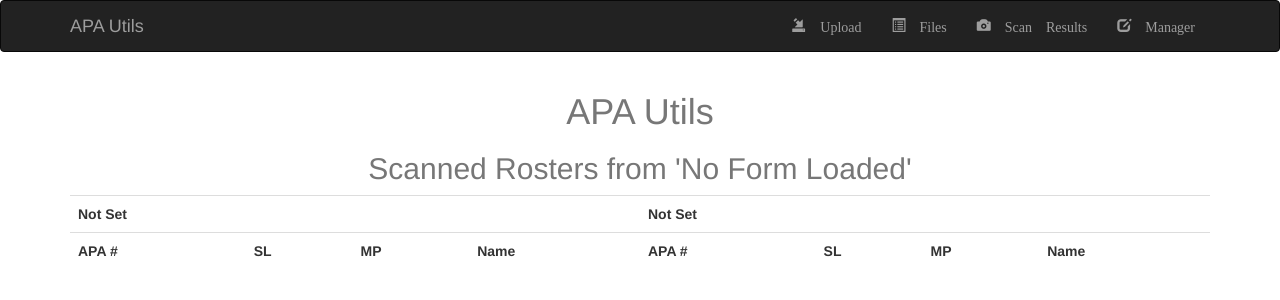
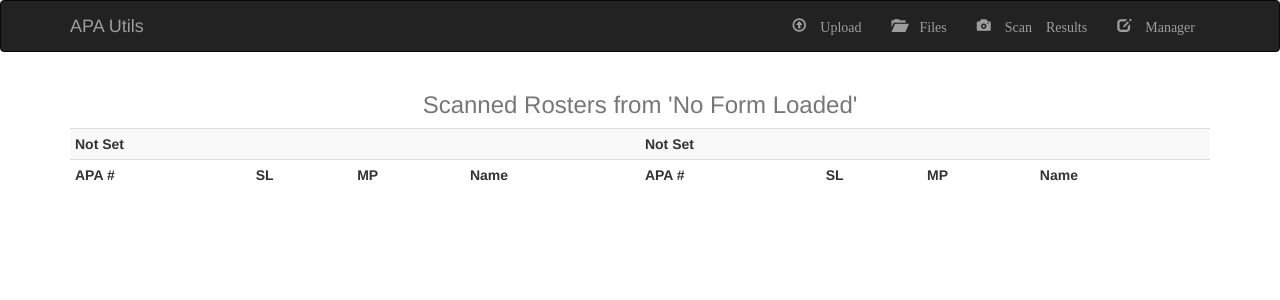
Before and after one commit to paulecar/apa, a Flask app: page / in a window 1280 px wide. Shown: the top 300 px of the page. Run offline with Flask 2, Linux system fonts and the light colour scheme; lists and menus that the app fills with data are empty; some libraries are stand-ins or nearby versions.

Commit message:
Improved formatting

```diff
--- a/app/routes.py
+++ b/app/routes.py
@@ -52,11 +52,9 @@ def index():
                                          awayname=awayTeamName,
                                          current_form = current_form))
 
-    if request.cookies.get('ID'):
-        flash('Cookie found:', request.cookies.get('ID'))
-    else:
+    if not request.cookies.get('ID'):
         # Create a cookie ID, which is used to create a separate folder on the server for documents
-        flash('Creating new session ID')
+        flash('Created new session ID')
         resp.set_cookie('ID', unique_id(), expires=expire_date)
 
     return resp
@@ -95,7 +93,7 @@ def uploader():
         os.makedirs(os.path.join(app.config['UPLOAD_FOLDER'], request.cookies.get('ID')), exist_ok=True)
         filename = secure_filename(f.filename)
         f.save(os.path.join(app.config['UPLOAD_FOLDER'], request.cookies.get('ID'), filename))
-        flash('file uploaded successfully')
+        flash('File uploaded successfully')
 
         # Start backgound conversion and scan process
         path=os.path.join(app.config['UPLOAD_FOLDER'], request.cookies.get('ID'))
@@ -128,9 +126,7 @@ def convert(filename):
     newname = filename.rsplit('.', 1)[0] + '.png'
     png_file = os.path.join(app.config['UPLOAD_FOLDER'], request.cookies.get('ID'), newname)
 
-    # print("Conv Start: ", time.strftime('%X %x %Z'))
     pdf2png(convert_file, "-r300", png_file)
-    # print("Conv End: ", time.strftime('%X %x %Z'))
 
     return redirect(url_for('files'))
 
@@ -139,9 +135,7 @@ def convert(filename):
 def scanpng(filename):
     scan_file = os.path.join(app.config['UPLOAD_FOLDER'], request.cookies.get('ID'), filename)
 
-    # print("Scan Start: ", time.strftime('%X %x %Z'))
     result = scantools.scan(filename, Image.open(scan_file))
-    # print("Scan End: ", time.strftime('%X %x %Z'))
 
     newname = os.path.join(app.config['UPLOAD_FOLDER'], request.cookies.get('ID'), filename.rsplit('.', 1)[0] + '.txt')
 
@@ -187,6 +181,8 @@ def loadtxt(filename):
     resp.set_cookie('away_roster', json.dumps(awayteam), expires=expire_date)
     resp.set_cookie('home_name', homeTeamName, expires=expire_date)
     resp.set_cookie('away_name', awayTeamName, expires=expire_date)
+
+    flash('Scan result loaded')
 
     return resp
 
--- a/app/templates/base.html
+++ b/app/templates/base.html
@@ -22,8 +22,8 @@
             </div>
             <div class="collapse navbar-collapse" id="bs-example-navbar-collapse-1">
                 <ul class="nav navbar-nav navbar-right">
-                    <li><a href="{{ url_for('upload') }}"><span class="glyphicon glyphicon-import"> Upload</a></li>
-                    <li><a href="{{ url_for('files') }}"><span class="glyphicon glyphicon-list-alt"> Files</a></li>
+                    <li><a href="{{ url_for('upload') }}"><span class="glyphicon glyphicon-upload"> Upload</a></li>
+                    <li><a href="{{ url_for('files') }}"><span class="glyphicon glyphicon-folder-open"> Files</a></li>
                     <li><a href="{{ url_for('index') }}"><span class="glyphicon glyphicon-camera"> Scan Results</a></li>
                     <li><a href="{{ url_for('manage') }}"><span class="glyphicon glyphicon-edit"> Manager</a></li>
                 </ul>
--- a/app/templates/file_list.html
+++ b/app/templates/file_list.html
@@ -3,10 +3,10 @@
 
 {% block app_content %}
 
-    <h2>Your Files in {{ currdir }}</h2> </br>
+    <h3 class="text-muted" align="center">Your Files in {{ currdir }}</h3> </br>
 
     <div class="table-responsive">
-        <table title="Files" class="table">
+        <table title="Files" class="table table-striped table-condensed">
             <th>File Set ID</th>
             <th>Convert PDF</th>
             <th>Scan Image File</th>
--- a/app/templates/index.html
+++ b/app/templates/index.html
@@ -2,12 +2,11 @@
 
 {% block app_content %}
 
-    <h1 class="text-muted" align="center"> APA Utils<br></h1>
-    <h2  class="text-muted" align="center"> Scanned Rosters from '{{current_form}}'</h2>
+    <h3  class="text-muted" align="center"> Scanned Rosters from '{{current_form}}'</h3>
 
     <div class="table-responsive">
 
-        <table title="Teams" class="table">
+        <table title="Teams" class="table table-striped table-condensed">
             <tr>
                 <th colspan="4" align="center">{{homename}}</th>
                 <th colspan="4" align="center">{{awayname}}</th>
--- a/app/templates/lineups.html
+++ b/app/templates/lineups.html
@@ -3,10 +3,10 @@
 
 {% block app_content %}
 
-    <h2>Available Line Ups for {{team}}</h2> </br>
+    <h3>Available Line Ups for {{team}}</h3> </br>
 
     <div class="table-responsive">
-        <table title="Available Line Ups" class="table">
+        <table title="Available Line Ups" class="table table-striped table-condensed">
             <th>Player 1</th>
             <th>Player 2</th>
             <th>Player 3</th>
--- a/app/templates/upload.html
+++ b/app/templates/upload.html
@@ -5,11 +5,15 @@
 
       <form action = "{{ url_for('uploader') }}" method = "POST"
          enctype = "multipart/form-data">
+
+         <div class="well">Please upload PDF scoresheet</div>
+
+
          <input type = "file" name = "file" />
 
           <hr>
 
-         <input type = "submit"/>
+        <p>{{ form.submit(class_="btn btn-primary") }}</p>
       </form>
 
 {% endblock %}
```
Also changed, not shown: app/templates/manage.html (+5 -6 lines).
